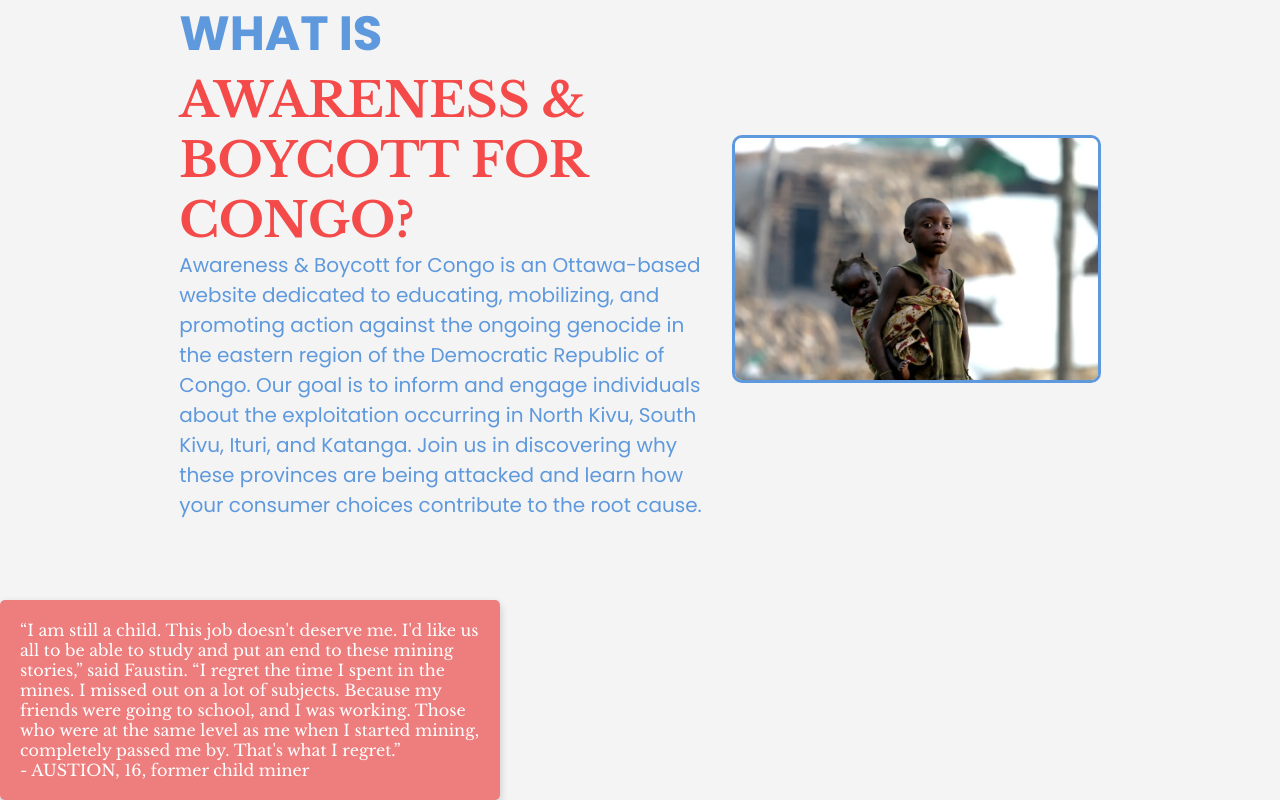
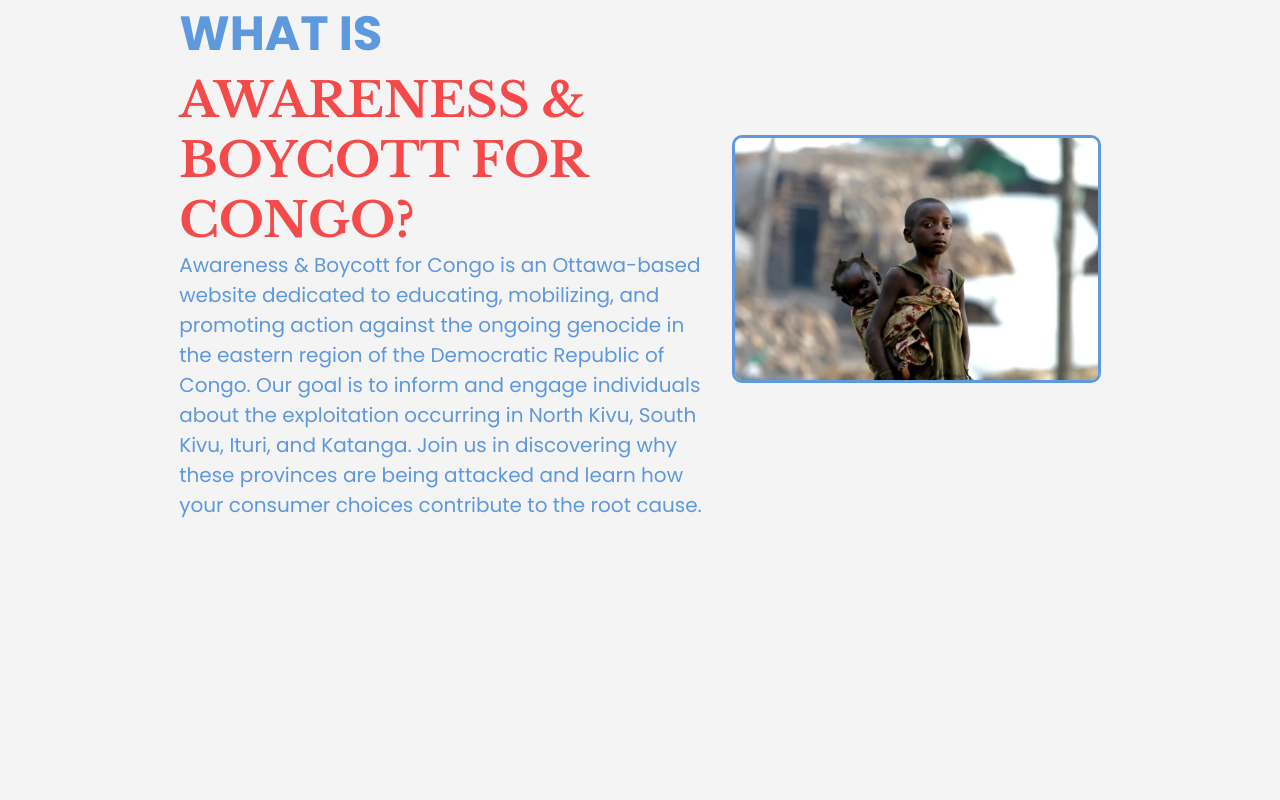
Before and after one commit to Bwenkayembe/awareness-and-boycott-for-congo, a React (Vite) app: page / in a window 1280 px wide. Shown: the part 882-1682 px from the top of the page. After the commit the page ends 1482 px from the top, so only its background shows below. Built offline with nearby package versions, Linux system fonts and the light colour scheme.

Commit message:
removed quote.css and quote.jsx

```diff
--- a/src/App.jsx
+++ b/src/App.jsx
@@ -2,7 +2,6 @@ import React from 'react';
 import Navbar from './components/Navbar/Navbar'
 import Header from './components/Header/Header';
 import Home from './components/Home/Home';
-import Quote from './components/Quote/Quote'; // Adjust the path as needed
 
 const App = () => {
   return (
@@ -12,7 +11,6 @@ const App = () => {
       <div className='container'>
         <Home/>
       </div>
-      <Quote /> {/* Use the Quote component here */}
     </div>
   );
 }
--- a/src/components/Quote/Quote.css
+++ /dev/null
@@ -1,17 +0,0 @@
-@import url('https://fonts.googleapis.com/css2?family=Libre+Baskerville:ital,wght@0,400;0,700;1,400&display=swap');
-@import url('https://fonts.googleapis.com/css2?family=Libre+Baskerville:ital,wght@0,400;0,700;1,400&family=Poppins:ital,wght@0,100;0,200;0,300;0,400;0,500;0,600;0,700;0,800;0,900;1,100;1,200;1,300;1,400;1,500;1,600;1,700;1,800;1,900&display=swap');
-
-.Quote {
-    font-family: "Poppins", sans-serif;
-  font-style: normal;
-    background-color: #ee7d7d; /* Red background for the quote */
-    color: #fff; /* White text color for contrast */
-    padding: 20px; /* Padding for the quote box */
-    border-radius: 5px; /* Rounded corners */
-    margin-top: 20px; /* Space between the quote and the image */
-    width: 90%; /* Width of the quote box */
-    max-width: 500px; /* Maximum width for the quote box */
-    box-shadow: 0 4px 8px rgba(0, 0, 0, 0.2); /* Add shadow for better visibility */
-    text-align: left; /* Center align the text inside the quote */
-    align-self: left; /* Center the quote block */
-}
--- a/src/components/Quote/Quote.jsx
+++ /dev/null
@@ -1,18 +0,0 @@
-import React from 'react'
-import './Quote.css';
-const Quote = () => {
-  return (
-    <div>
-      <div className="Quote">
-        <p>“I am still a child. This job doesn't deserve me. I'd like us all to be able to study and
-            put an end to these mining stories,” said Faustin. “I regret the time I spent in the mines.
-            I missed out on a lot of subjects. Because my friends were going to school, and I was working.
-            Those who were at the same level as me when I started mining, completely passed me by.
-            That's what I regret.”</p>
-        <p className="author">- AUSTION, 16, former child miner</p>
-      </div>
-    </div>
-  )
-}
-
-export default Quote
```
